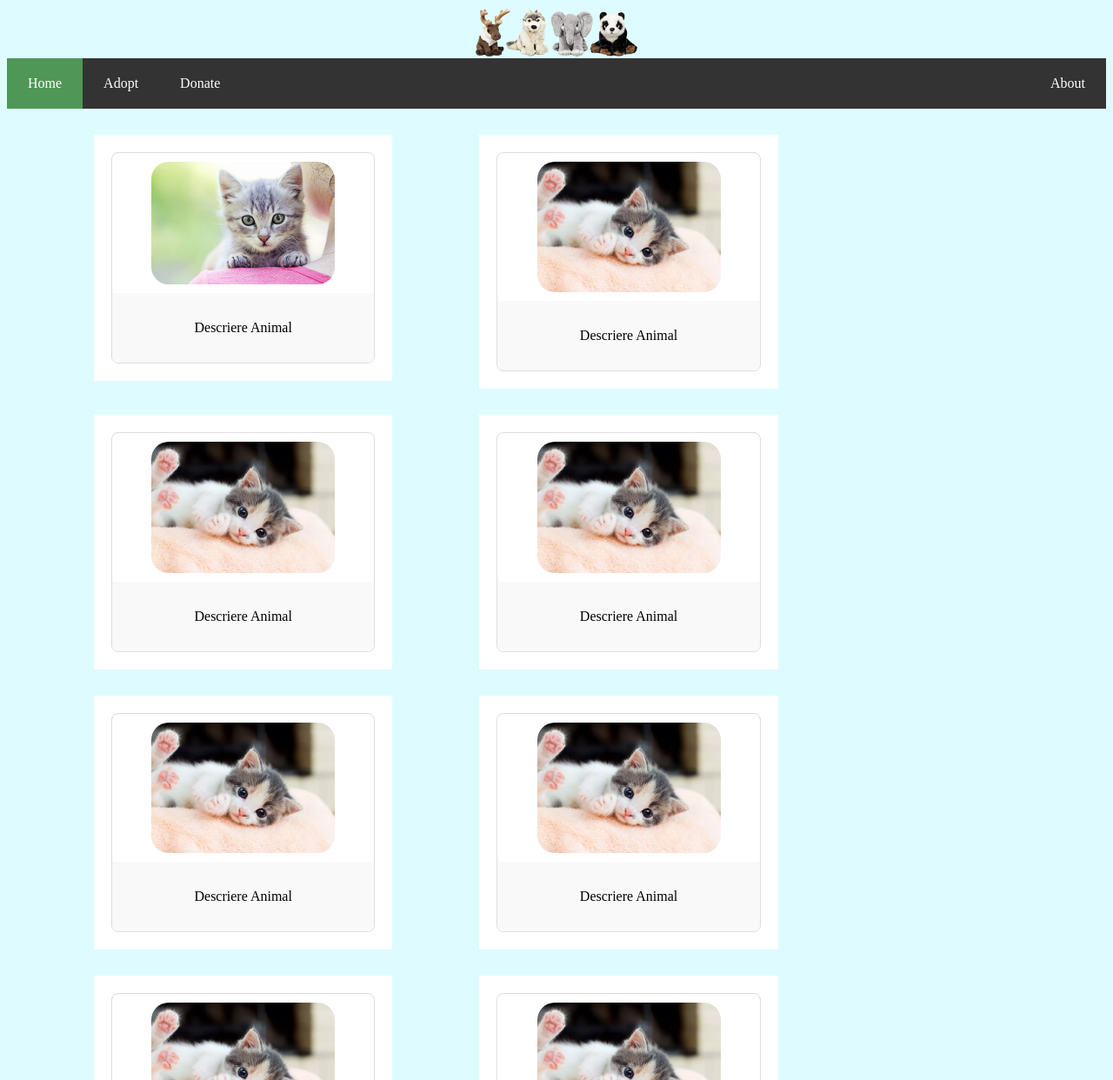
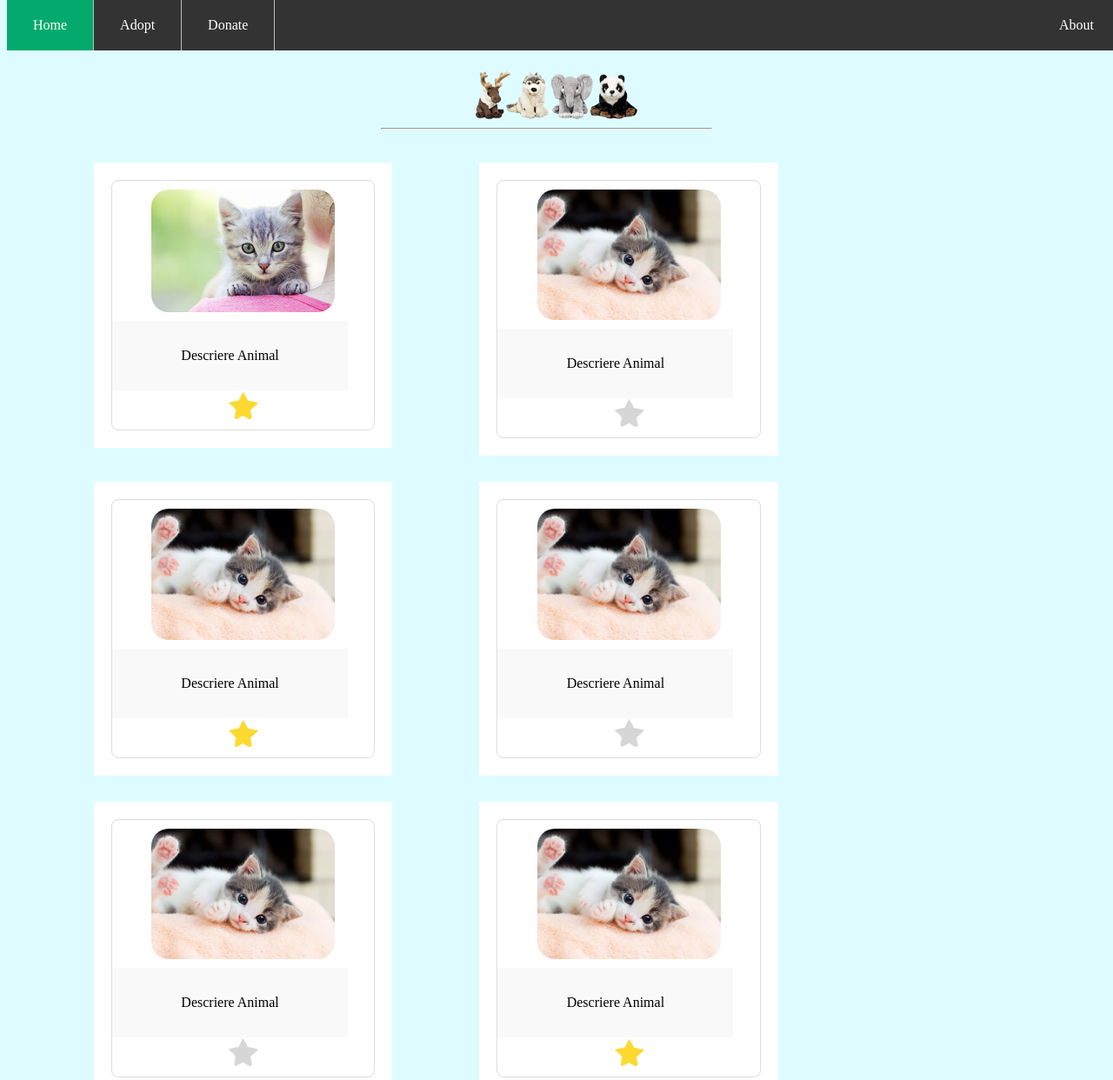
Before and after one commit to grisascutelnic/TWEB, a website built with webpack: page index.html in a window 1280 px wide. Shown: the top 1242 px of the page at 87% size. Built offline with nearby package versions, Linux system fonts and the light colour scheme.

Commit message:
lucru la containere

```diff
--- a/css/style.css
+++ b/css/style.css
@@ -14,7 +14,7 @@
   border: 1px solid #ddd;
   border-radius: 8px;
   overflow: hidden;
-
+  float: left;
 }
 
 .grid-item img {
@@ -29,43 +29,46 @@
 .description {
   padding: 15px;
   text-align: center;
+  display: block;
+  float: left;
   background-color: #f9f9f9;
+  width: 80%;
 }
 
-li {
-  float:left;
-}
-
-
 ul {
+  position: fixed;
+  top: 0;
+  width: 100%;
   list-style-type: none;
   margin: 0;
   padding: 0;
   overflow: hidden;
   background-color: #333;
-  position: -webkit-sticky; /* Safari */
-  position: sticky;
-  top: 0;
+}
+
+li {
+  float: left;
+  border-right:1px solid #bbb;
+}
+
+li:last-child {
+  border-right: none;
 }
 
 li a {
   display: block;
   color: white;
   text-align: center;
-  padding: 20px 24px;
+  padding: 20px 30px;
   text-decoration: none;
-}
-
-li a:hover {
-  background-color: #3E3E3E;
-}
-
-.active {
-  background-color: #4F9756;
 }
 
 li a:hover:not(.active) {
   background-color: #111;
+}
+
+.active {
+  background-color: #04AA6D;
 }
 
 .center {
--- a/index.html
+++ b/index.html
@@ -12,7 +12,9 @@
 
 <body style="background-color: #DEFCFF">
 
-<img src="img/upImg.png" alt="UpImg" class="center">
+<img src="img/upImg.png" alt="UpImg" class="center" style="margin-top: 80px">
+
+<hr style="width:30%;text-align:left;margin-left:34%;">
 
 <ul>
   <li> <a class="active" href="index.html">Home</a></li>
@@ -27,6 +29,7 @@
     <div class="description">
       <p>Descriere Animal</p>
     </div>
+    <img src = "img/yellowStar.png" alt = "yellow Star" style="height: 35px; width: 35px; margin-top:30px;">
   </div>
 </div>
 
@@ -36,6 +39,7 @@
     <div class="description">
       <p>Descriere Animal</p>
     </div>
+    <img src = "img/grayStar.png" alt = "gray Star" style="height: 35px; width: 35px; margin-top:30px;">
   </div>
 </div>
 
@@ -45,6 +49,7 @@
     <div class="description">
       <p>Descriere Animal</p>
     </div>
+    <img src = "img/yellowStar.png" alt = "yellow Star" style="height: 35px; width: 35px; margin-top:30px;">
   </div>
 </div>
 
@@ -54,6 +59,7 @@
     <div class="description">
       <p>Descriere Animal</p>
     </div>
+    <img src = "img/grayStar.png" alt = "gray Star" style="height: 35px; width: 35px; margin-top:30px;">
   </div>
 </div>
 
@@ -63,6 +69,7 @@
     <div class="description">
       <p>Descriere Animal</p>
     </div>
+    <img src = "img/grayStar.png" alt = "gray Star" style="height: 35px; width: 35px; margin-top:30px;">
   </div>
 </div>
 
@@ -72,6 +79,7 @@
     <div class="description">
       <p>Descriere Animal</p>
     </div>
+    <img src = "img/yellowStar.png" alt = "gray Star" style="height: 35px; width: 35px; margin-top:30px;">
   </div>
 </div>
 
@@ -81,6 +89,7 @@
     <div class="description">
       <p>Descriere Animal</p>
     </div>
+    <img src = "img/yellowStar.png" alt = "gray Star" style="height: 35px; width: 35px; margin-top:30px;">
   </div>
 </div>
 
@@ -90,6 +99,7 @@
     <div class="description">
       <p>Descriere Animal</p>
     </div>
+    <img src = "img/grayStar.png" alt = "gray Star" style="height: 35px; width: 35px; margin-top:30px;">
   </div>
 </div>
 
@@ -99,6 +109,7 @@
     <div class="description">
       <p>Descriere Animal</p>
     </div>
+    <img src = "img/yellowStar.png" alt = "yellow Star" style="height: 35px; width: 35px; margin-top:30px;">
   </div>
 </div>
 
@@ -108,6 +119,7 @@
     <div class="description">
       <p>Descriere Animal</p>
     </div>
+    <img src = "img/grayStar.png" alt = "gray Star" style="height: 35px; width: 35px; margin-top:30px;">
   </div>
 </div>
 
@@ -117,6 +129,7 @@
     <div class="description">
       <p>Descriere Animal</p>
     </div>
+    <img src = "img/grayStar.png" alt = "gray Star" style="height: 35px; width: 35px; margin-top:30px;">
   </div>
 </div>
 
```
Also changed, not shown: img/grayStar.png (added), img/yellowStar.png (added).
